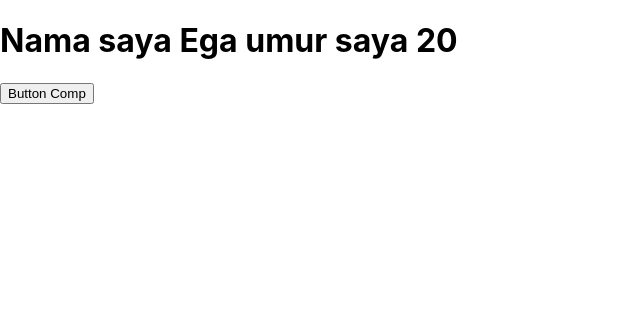
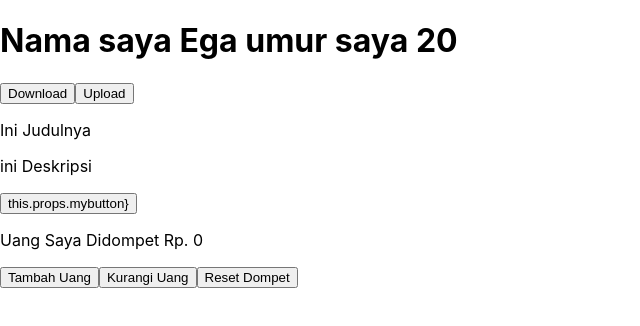
Before and after one commit to egaliyando/React-JS-Basic, a React (Create React App) app: page / in a window 1280 px wide. Shown: the top 326 px of the page, without its empty margins (0-640 px from the left). Built offline with nearby package versions, Linux system fonts and the light colour scheme.

Commit message:
setState & Props

```diff
--- a/src/Component/Button.jsx
+++ b/src/Component/Button.jsx
@@ -2,8 +2,14 @@
 
 import React from "react";
 
-export default class Button extends React.Component {
-  render() {
-    return <button>Button Comp</button>;
-  }
-}
+const Button = (props) => {
+  return (
+    <div>
+      <p>{props.judul}</p>
+      <p>{props.deskripsi}</p>
+      <button>this.props.mybutton}</button>
+    </div>
+  );
+};
+
+export default Button;
--- /dev/null
+++ b/src/Component/MyData.jsx
@@ -0,0 +1,57 @@
+/** @format */
+
+import React from "react";
+import MyButton from "./Button";
+
+function Button(props) {
+  return <button>{props.button}</button>;
+}
+
+class Tittle extends React.Component {
+  state = {
+    nama: "Ega",
+    umur: 20,
+    uang: 0,
+  };
+
+  tambahUang = () => {
+    let a = this.state.uang;
+    this.setState({
+      uang: a + 200000,
+    });
+  };
+
+  kurangiUang = () => {
+    let b = this.state.uang;
+    if (b > 0) {
+      this.setState({
+        uang: b - 200000,
+      });
+    }
+  };
+
+  resetDompet = () => {
+    this.setState({
+      uang: 0,
+    });
+  };
+
+  render() {
+    return (
+      <div>
+        <h1>
+          Nama saya {this.state.nama} umur saya {this.state.umur}
+        </h1>
+        <Button button='Download' />
+        <Button button='Upload' />
+        <MyButton mybutton='Select' judul='Ini Judulnya' deskripsi='ini Deskripsi' />
+        <p>Uang Saya Didompet Rp. {this.state.uang}</p>
+        <button onClick={this.tambahUang}>Tambah Uang</button>
+        <button onClick={this.kurangiUang}>Kurangi Uang</button>
+        <button onClick={this.resetDompet}>Reset Dompet</button>
+      </div>
+    );
+  }
+}
+
+export default Tittle;
--- a/src/Component/Tittle.jsx
+++ /dev/null
@@ -1,23 +0,0 @@
-/** @format */
-
-import React from "react";
-import Button from "./Button";
-
-class Tittle extends React.Component {
-  state = {
-    nama: "Ega",
-    umur: 20,
-  };
-  render() {
-    return (
-      <div>
-        <h1>
-          Nama saya {this.state.nama} umur saya {this.state.umur}
-        </h1>
-        <Button />
-      </div>
-    );
-  }
-}
-
-export default Tittle;
--- a/src/index.js
+++ b/src/index.js
@@ -4,7 +4,7 @@ import React from "react";
 import ReactDOM from "react-dom";
 import "./index.css";
 //import App from "./App";
-import Tittle from "./Component/Tittle";
+import Tittle from "./Component/MyData";
 import * as serviceWorker from "./serviceWorker";
 
 ReactDOM.render(<Tittle />, document.getElementById("root"));
```
